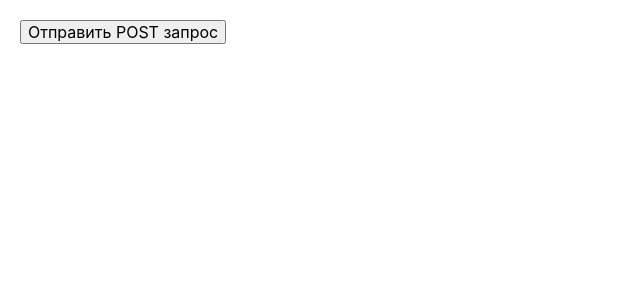
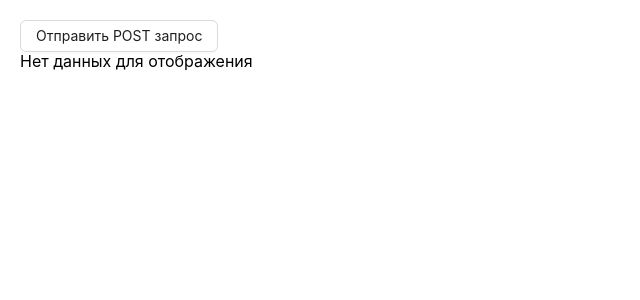
Before and after one commit to Kon-Vit/DinamicTable, a React (Create React App) app: page / in a window 1280 px wide. Shown: the top 300 px of the page, without its empty margins (0-640 px from the left). Built offline with nearby package versions, Linux system fonts and the light colour scheme.

Commit message:
json2tc рабочая версия

```diff
--- a/package.json
+++ b/package.json
@@ -15,6 +15,8 @@
     "antd": "^5.20.1",
     "axios": "^1.7.4",
     "craco-less": "^3.0.1",
+    "json2ts": "^0.0.7",
+    "json2typescript": "^1.5.1",
     "less": "^4.2.0",
     "less-loader": "^12.2.0",
     "react": "^18.3.1",
--- a/src/DynamicTable.tsx
+++ b/src/DynamicTable.tsx
@@ -1,12 +1,11 @@
 import React, { useState, useEffect } from 'react';
 import { Table, Button } from 'antd';
 import { ColumnType } from 'antd/es/table';
-import EditableCell from './EditableCell';
 
 interface DynamicTableProps {
   data: any[];
   onSave: (updatedData: any[]) => void;
-  columns: ColumnType<any>[]; // Теперь получаем готовые колонки
+  columns: ColumnType<any>[];
 }
 
 const DynamicTable: React.FC<DynamicTableProps> = ({ data, onSave, columns }) => {
@@ -26,12 +25,6 @@ const DynamicTable: React.FC<DynamicTableProps> = ({ data, onSave, columns }) =>
     setHasChanges(isModified);
   }, [editableData, originalData]);
 
-  const handleChange = (rowIndex: number, colKey: string, value: any) => {
-    const updatedData = [...editableData];
-    updatedData[rowIndex][colKey] = value;
-    setEditableData(updatedData);
-  };
-
   const handleDelete = () => {
     if (selectedRowIndex !== null) {
       const updatedData = editableData.filter((_, index) => index !== selectedRowIndex);
@@ -42,15 +35,12 @@ const DynamicTable: React.FC<DynamicTableProps> = ({ data, onSave, columns }) =>
 
   const handleAdd = () => {
     const newItem = {} as any;
-
-    // Обходим колонки, проверяем тип ключа и задаем значения новому элементу
     columns.forEach((column) => {
-      const columnKey = column.key as string; // Приводим ключ колонки к строковому типу
-      if (columnKey !== undefined && typeof columnKey === 'string') {
-        newItem[columnKey] = typeof editableData[0]?.[columnKey] === 'boolean' ? false : '';
+      const columnKey = column.dataIndex as string;
+      if (columnKey) {
+        newItem[columnKey] = ''; // Создаем пустое поле для каждого dataIndex
       }
     });
-
     const updatedData = [...editableData, newItem];
     setEditableData(updatedData);
   };
@@ -72,13 +62,7 @@ const DynamicTable: React.FC<DynamicTableProps> = ({ data, onSave, columns }) =>
       <Table
         dataSource={editableData}
         columns={columns}
-        rowKey={(record) => {
-          return (
-            record.key ||
-            record.id ||
-            Math.random().toString(36).substr(2, 9)
-          );
-        }}
+        rowKey={(record) => record.key || Math.random().toString(36).substr(2, 9)} // Убедитесь, что key уникален
         onRow={(record, rowIndex) => ({
           onClick: () => setSelectedRowIndex(rowIndex !== undefined ? rowIndex : null),
           style: {
--- a/src/PostRequestComponent.tsx
+++ b/src/PostRequestComponent.tsx
@@ -1,11 +1,13 @@
 import React, { useState } from 'react';
 import axios from 'axios';
+import { Button } from 'antd';
 import DynamicTable from './DynamicTable';
+import { ColumnModel } from './models';
 
 const PostRequestComponent: React.FC = () => {
   const [data, setData] = useState<any[]>([]);
   const [error, setError] = useState<string | null>(null);
-  const [columns, setColumns] = useState<any[]>([]);
+  const [columns, setColumns] = useState<ColumnModel[]>([]);
 
   const handleSubmit = async (): Promise<void> => {
     try {
@@ -26,51 +28,47 @@ const PostRequestComponent: React.FC = () => {
         }
       );
 
-      if (!response.data || !response.data.dataSource) {
+      if (!response.data || !response.data.dataSource || !response.data.columns) {
         throw new Error('Неверный формат ответа от сервера');
       }
 
-      const { dataSource, columns: responseColumns } = response.data;
+      // Устанавливаем колонки и данные напрямую без излишней обработки
+      const responseColumns = response.data.columns.map((column: any) => ({
+        title: column.title,
+        dataIndex: column.dataIndex,
+        key: column.key || column.dataIndex,
+      }));
 
-      // Проверка на существование и тип функции render
-      const processedColumns = responseColumns.map((column: any) => {
-        if (typeof column.render !== 'function') {
-          // Устанавливаем render только если оно отсутствует или не является функцией
-          return {
-            ...column,
-            render: (text: any) => text,
-          };
-        }
-        return column;
-      });
-
-      setColumns(processedColumns); // Устанавливаем колонки из ответа сервера
-      setData(dataSource); // Устанавливаем данные
+      setColumns(responseColumns);
+      setData(response.data.dataSource);
       setError(null);
     } catch (err) {
       setError(err instanceof Error ? err.message : 'Произошла ошибка при отправке запроса');
       setData([]);
+      setColumns([]);
       console.error(err);
     }
   };
 
-  const handleSave = async (updatedData: any[]) => {
-    console.log('Сохранение данных:', updatedData);
+  const handleSave = (updatedData: any[]) => {
+    console.log('Сохраненные данные:', updatedData);
   };
 
   return (
     <div style={{ padding: '20px' }}>
-      <button onClick={handleSubmit}>Отправить POST запрос</button>
+      <Button onClick={handleSubmit}>Отправить POST запрос</Button>
       {error && <p style={{ color: 'red' }}>{error}</p>}
-      {data.length > 0 && columns.length > 0 && (
+      {data.length > 0 && columns.length > 0 ? (
         <div style={{ marginTop: '20px', padding: '10px', backgroundColor: '#f9f9f9' }}>
           <h3>Ответ от сервера:</h3>
           <DynamicTable
             data={data}
             onSave={handleSave}
-            columns={columns} // Передаем колонки в таблицу
+            columns={columns}
           />
         </div>
+      ) : (
+        <p>Нет данных для отображения</p>
       )}
     </div>
   );
--- /dev/null
+++ b/src/models.ts
@@ -0,0 +1,28 @@
+import { JsonObject, JsonProperty } from 'json2typescript';
+
+@JsonObject('ColumnModel')
+export class ColumnModel {
+  @JsonProperty('key', String, true)
+  key: string = '';
+
+  @JsonProperty('title', String, true)
+  title: string = '';
+
+  @JsonProperty('dataIndex', String, true)
+  dataIndex: string = '';
+}
+
+@JsonObject('DataSourceModel')
+export class DataSourceModel {
+  @JsonProperty('id', Number, true)
+  id: number | undefined = undefined;
+
+  @JsonProperty('name', String, true)
+  name: string = '';
+
+  @JsonProperty('value', Number, true)
+  value: number = 0;
+
+  @JsonProperty('key', String, true) // Если нужно поддерживать строку или число, поменяйте тип на string | number
+  key: string | number = '';
+}
--- a/tsconfig.json
+++ b/tsconfig.json
@@ -1,5 +1,7 @@
 {
   "compilerOptions": {
+    "experimentalDecorators": true,
+    "emitDecoratorMetadata": true,
     "target": "es5",
     "lib": [
       "dom",
```
Also changed, not shown: 1 other file (tests, documents, lock files or other folders).
